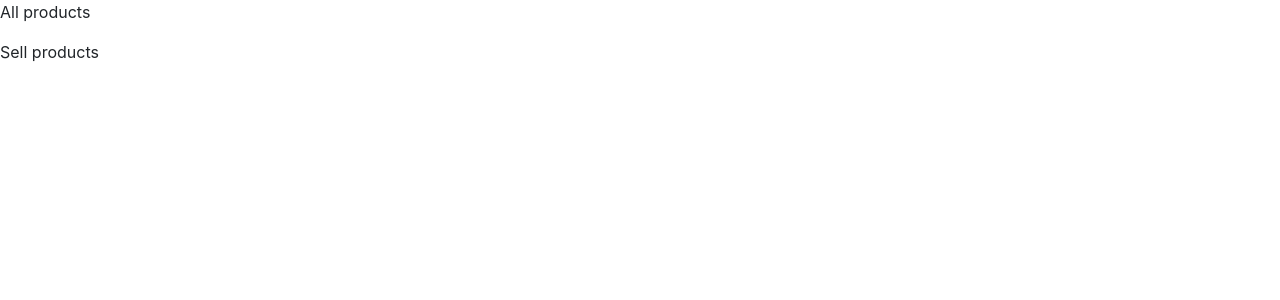
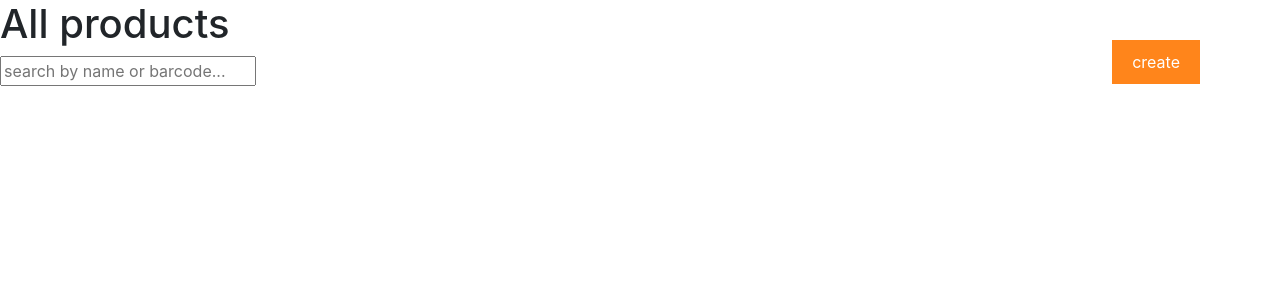
Before and after one commit to ivojovanovic01/Internship-18-CashRegister, a React (Create React App) app in the folder CashRegister.Web/ClientApp/: page /products in a window 1280 px wide. Shown: the top 300 px of the page. Built offline with nearby package versions, Linux system fonts and the light colour scheme; the HTML template or start-up script is replaced by a standard one.

Commit message:
Fixed routes problems

```diff
--- a/CashRegister.Web/ClientApp/src/components/Home/index.js
+++ b/CashRegister.Web/ClientApp/src/components/Home/index.js
@@ -1,6 +1,5 @@
 import React, { Component } from "react";
 import  { Redirect } from 'react-router-dom'
-import { Link } from "react-router-dom";
 
 class Home extends Component {
   constructor(props) {
--- a/CashRegister.Web/ClientApp/src/components/Products/ProductCreate.js
+++ b/CashRegister.Web/ClientApp/src/components/Products/ProductCreate.js
@@ -12,7 +12,7 @@ class ProductCreate extends Component {
         barcode: 0,
         price: 0,
         availableQuantity: 1,
-        taxType: "Excise"
+        taxType: TAX_TYPES[0]
       }
     };
   }
@@ -37,7 +37,7 @@ class ProductCreate extends Component {
 
     axios
       .post("/api/products/add", this.state.product)
-      .then(response => this.props.history.push("/products/all"))
+      .then(response => this.props.history.push("/products"))
       .catch(err => alert("Create unsuccessfull"));
   };
 
--- a/CashRegister.Web/ClientApp/src/components/Products/ProductDetails.js
+++ b/CashRegister.Web/ClientApp/src/components/Products/ProductDetails.js
@@ -1,4 +1,5 @@
 import React, { Component } from "react";
+import { Link } from "react-router-dom";
 import ProductAvailableQuantityPopup from "./ProductAvailableQuantityPopup";
 
 class ProductDetails extends Component {
@@ -25,9 +26,9 @@ class ProductDetails extends Component {
         <p>Available quantity: {product.availableQuantity}kom</p>
         <p>Tax type: {product.taxType.toLowerCase()}</p>
         <div className="product-btns">
-          <div className="product-edit" onClick={this.togglePopup}>
+          <Link className="product-edit" to={"/products/edit/"+product.id}>
             edit
-          </div>
+          </Link>
           <div
             className="product-available-quantity"
             onClick={this.togglePopup}
--- a/CashRegister.Web/ClientApp/src/components/Products/ProductEdit.js
+++ b/CashRegister.Web/ClientApp/src/components/Products/ProductEdit.js
@@ -38,7 +38,7 @@ class ProductEdit extends Component {
     console.log(this.props.history);
     axios
       .post("/api/products/edit", this.state.product)
-      .then(response => this.props.history.push("products/all"))
+      .then(response => this.props.history.push("/products"))
       .catch(err => alert("Edit unsuccessfull"));
   };
 
--- a/CashRegister.Web/ClientApp/src/components/Products/ProductsList.js
+++ b/CashRegister.Web/ClientApp/src/components/Products/ProductsList.js
@@ -3,6 +3,7 @@ import "./index.css";
 import { debounce } from "lodash";
 import { getSearchedProducts } from "./../../utils/product";
 import ProductDetails from "./ProductDetails";
+import { Link } from "react-router-dom";
 
 class ProductsList extends Component {
   constructor(props) {
@@ -39,6 +40,7 @@ class ProductsList extends Component {
   render() {
     return (
       <div className="products">
+        <Link to="products/create" className="product-create">create</Link>
         <h1>All products</h1>
         <input
           type="text"
--- a/CashRegister.Web/ClientApp/src/components/Products/ProductsMenu.js
+++ /dev/null
@@ -1,12 +0,0 @@
-import React from "react";
-
-const ProductsMenu = () => {
-  return (
-    <div className="menu">
-      <p>All products</p>
-      <p>Sell products</p>
-    </div>
-  );
-};
-
-export default ProductsMenu;
--- a/CashRegister.Web/ClientApp/src/components/Products/index.css
+++ b/CashRegister.Web/ClientApp/src/components/Products/index.css
@@ -1,3 +1,8 @@
+a {
+  text-decoration: none;
+  color: black;
+}
+
 .product {
   background-color: gray;
 }
@@ -61,3 +66,12 @@
 .product-btns .product-edit {
   background-color: #008cba;
 }
+
+.product-create {
+  position: absolute;
+  background-color: #FF851B;
+  color: white;
+  right: 80px;
+  top: 40px;
+  padding: 10px 20px 10px 20px;
+}
--- a/CashRegister.Web/ClientApp/src/components/Products/index.js
+++ b/CashRegister.Web/ClientApp/src/components/Products/index.js
@@ -1,6 +1,5 @@
 import React from "react";
 import { Switch, Route } from "react-router-dom";
-import ProductsMenu from "./ProductsMenu";
 import ProductEdit from "./ProductEdit";
 import ProductCreate from "./ProductCreate";
 import ProductsList from "./ProductsList";
@@ -11,11 +10,6 @@ const Products = () => {
       <Route
         exact
         path="/products"
-        render={props => <ProductsMenu {...props} />}
-      />
-      <Route
-        exact
-        path="/products/all"
         render={props => <ProductsList {...props} />}
       />
       <Route
```
